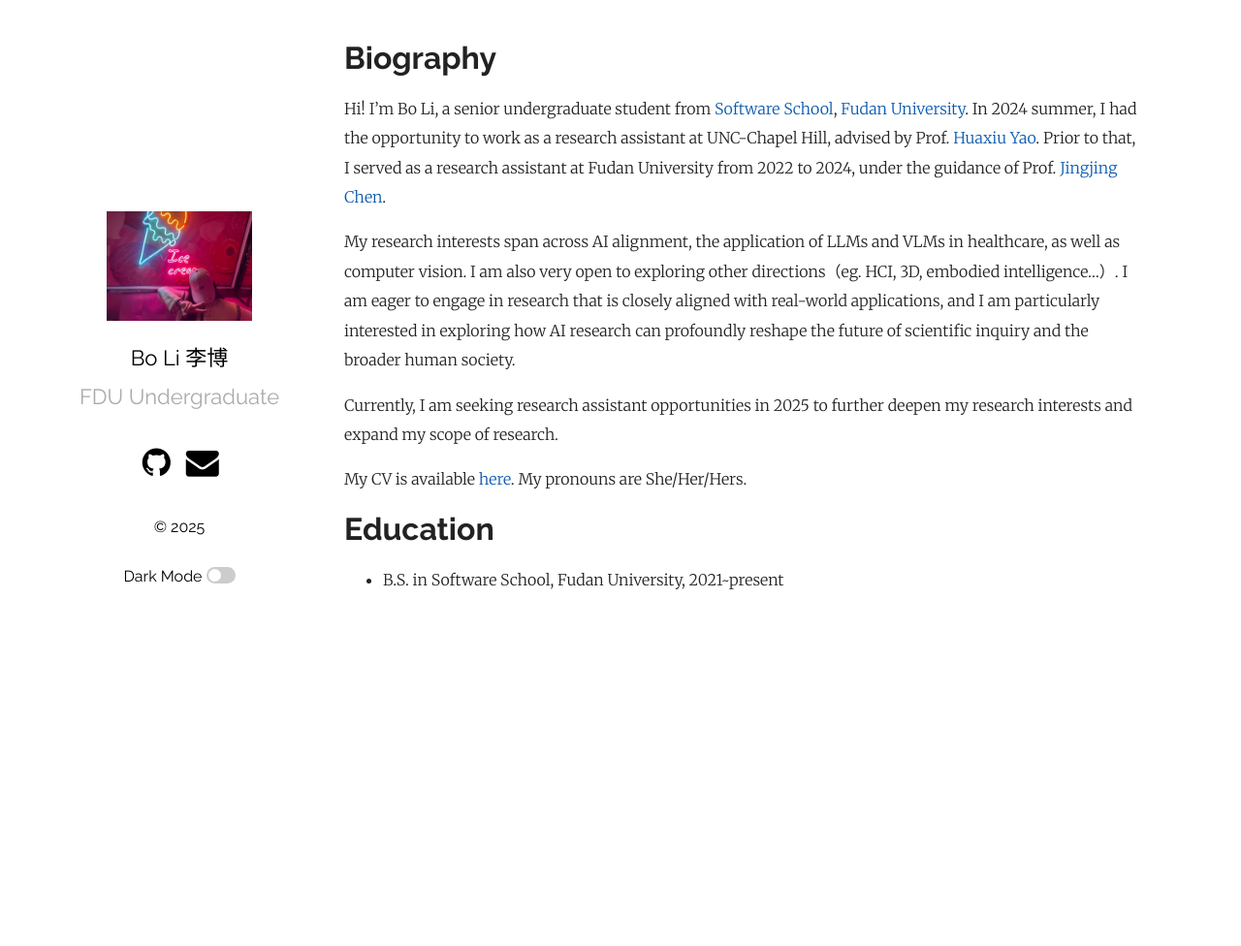
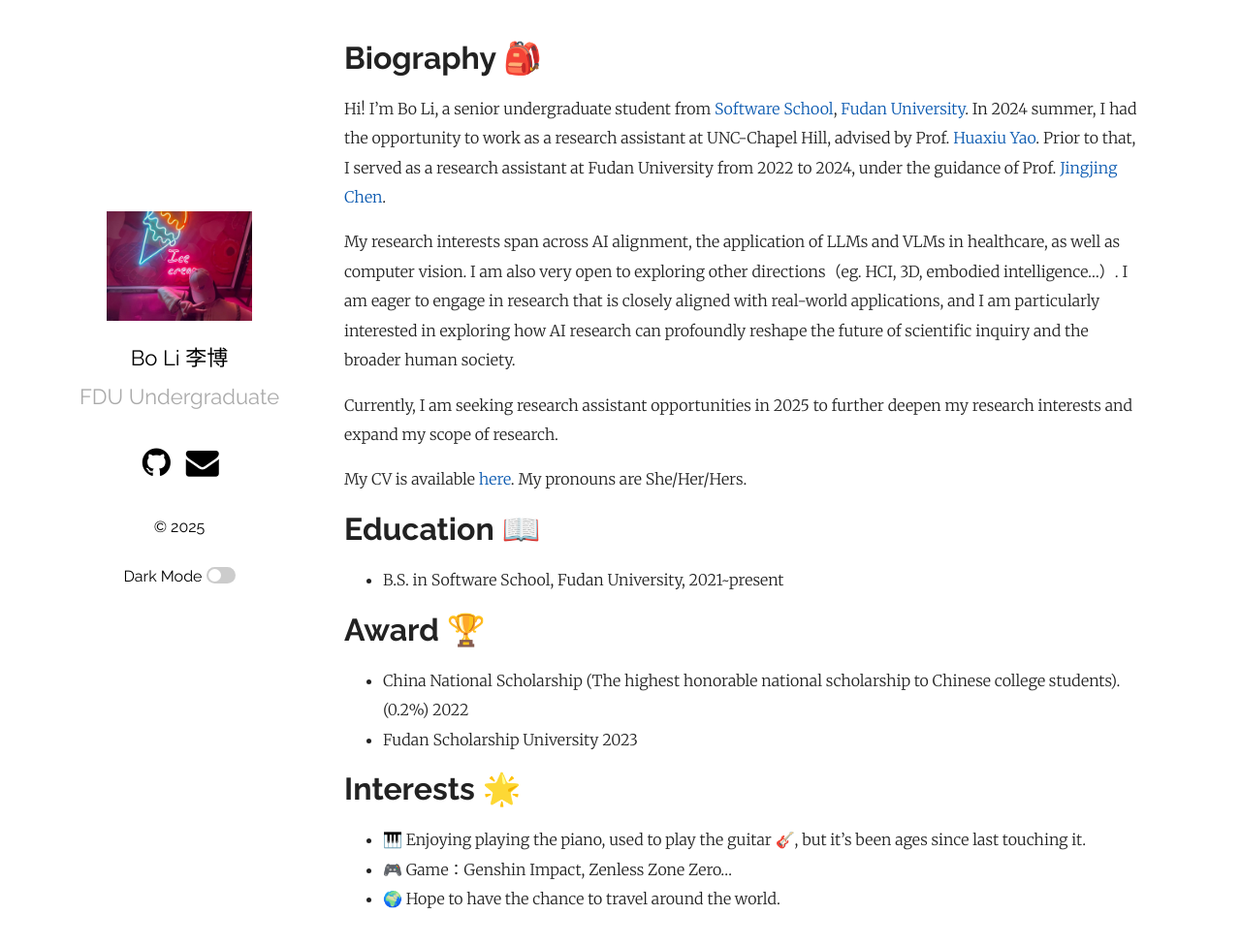
Before and after one commit to primerL/primerL.github.io, a Jekyll site: the page built from index.md, in a window 1280 px wide and 987 px high. Shown: the top 976 px of the window at 97% size. Built offline with Jekyll 4.4.1, drawn with Linux system fonts in a browser that asks for light colours.

Commit message:
Update index.md

```diff
--- a/index.md
+++ b/index.md
@@ -3,7 +3,7 @@
 title:  "Biography"
 ---
 
-Biography
+Biography 🎒
 ======
 Hi! I'm Bo Li, a senior undergraduate student from [Software School](https://software.fudan.edu.cn/main.htm), [Fudan University](https://www.fudan.edu.cn/). In 2024 summer, I had the opportunity to work as a research assistant at UNC-Chapel Hill, advised by Prof. [Huaxiu Yao](https://www.huaxiuyao.io/). Prior to that, I served as a research assistant at Fudan University from 2022 to 2024, under the guidance of Prof. [Jingjing Chen](https://fvl.fudan.edu.cn/people/jingjingchen/).
 
@@ -13,6 +13,17 @@
 
 My CV is available [here](/_CV_BoLi.pdf). My pronouns are She/Her/Hers.
 
-Education
+Education 📖
 ======
 * B.S. in Software School, Fudan University, 2021~present
+
+Award 🏆
+======
+* China National Scholarship (The highest honorable national scholarship to Chinese college students). (0.2%) 2022
+* Fudan Scholarship University 2023
+
+Interests 🌟
+======
+* 🎹 Enjoying playing the piano, used to play the guitar 🎸, but it’s been ages since last touching it.
+* 🎮 Game：Genshin Impact, Zenless Zone Zero...
+* 🌍 Hope to have the chance to travel around the world.
```
